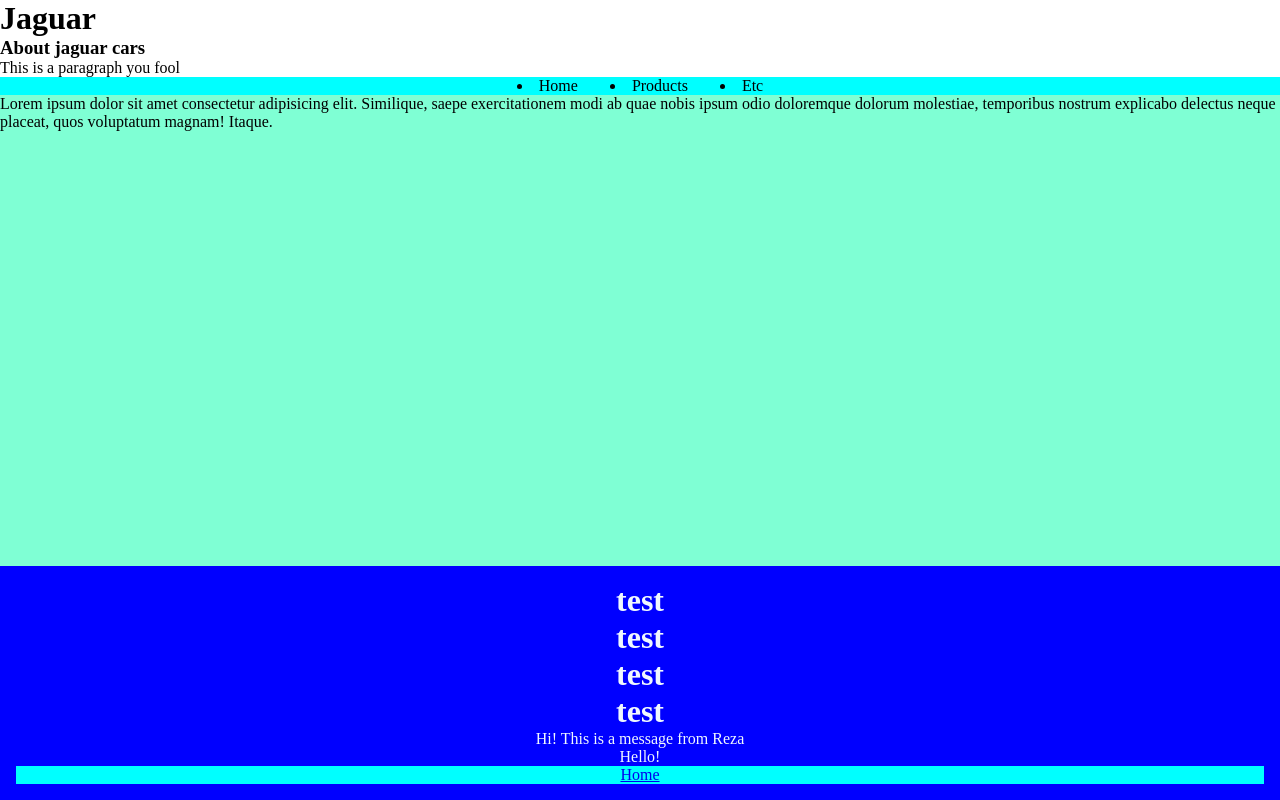
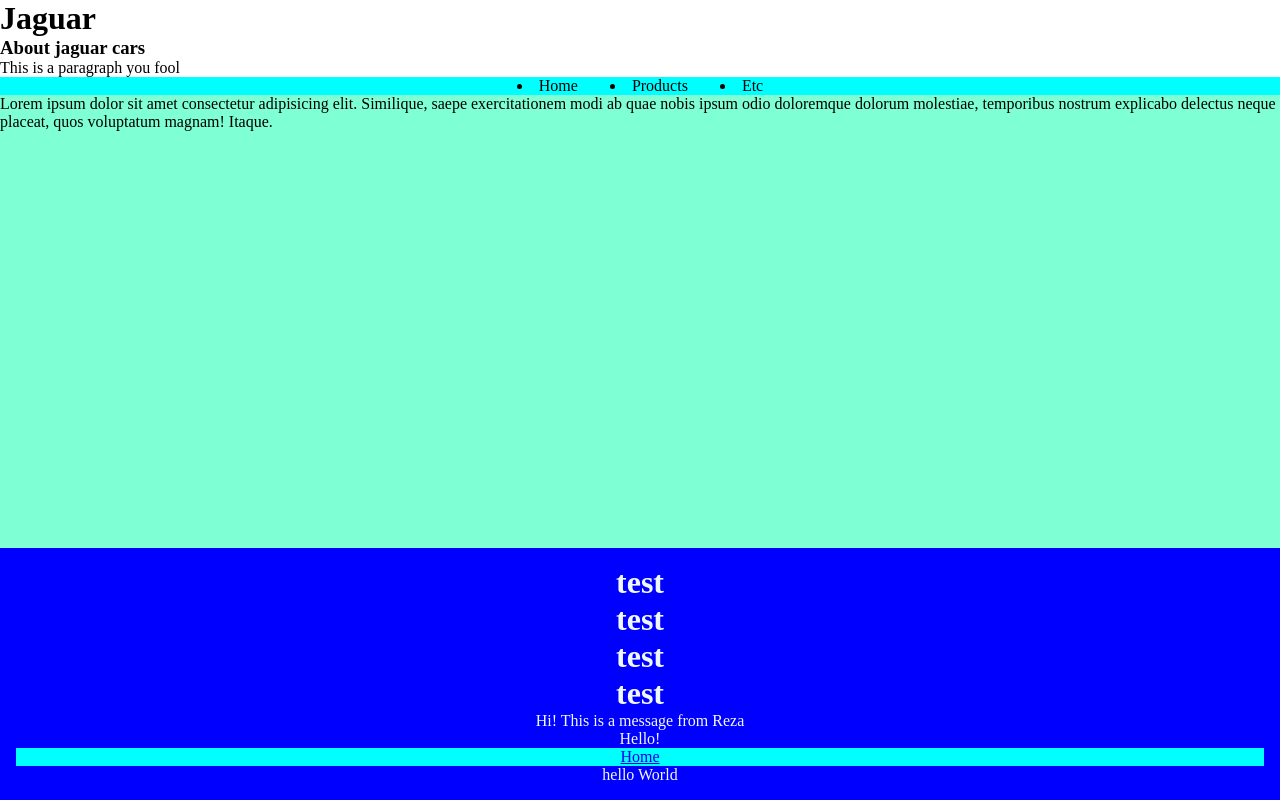
Before and after one commit to sbraende/test-repo, a plain HTML site: page index.html in a window 1280 px wide. Drawn offline with Linux system fonts and the light colour scheme.

Commit message:
add hello world in footer

```diff
--- a/index.html
+++ b/index.html
@@ -39,6 +39,11 @@
           <a href="#">Home</a>
         </nav>
       </div>
+
+
+
+
+      <div>hello World</div>
     </footer>
   </body>
 </html>
```
